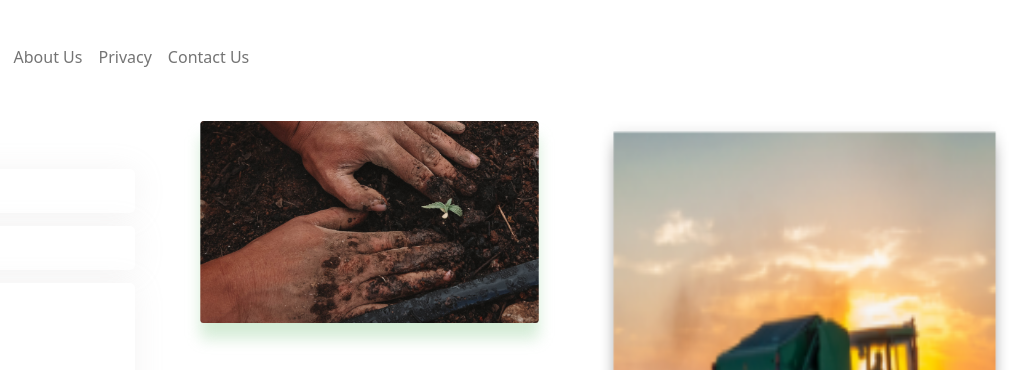
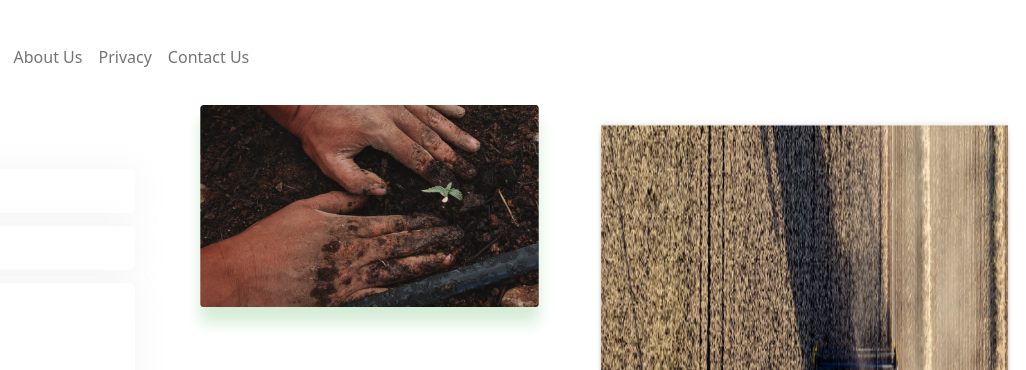
Before and after one commit to kingcodic/Capital-G, a plain HTML site: page contact.html in a window 1280 px wide. Shown: the top 370 px of the page, 254-1280 px from the left. Drawn offline with nearby package versions, Linux system fonts and the light colour scheme; a web font is replaced by a local one.

Commit message:
Update contact.html

```diff
--- a/contact.html
+++ b/contact.html
@@ -34,13 +34,13 @@
             </div>
           </nav>
           <!--    Nav bar     -->
-
+         <body>
   <!--    form     -->
         <div class=" container-fluid conatact d-flex col-lg-12 col-md-12">
 
           <div class="form col-lg-4">
             <h1 class="h1">Contact Us</h1>
-            <form class=" d-grid" action="" >
+            <form class=" d-grid" action="send.php" >
                 <input type="text" id="email" placeholder="Email Addres">
                 <input type="text" id="subject" placeholder="subject">
                 <textarea name="Email body" id="ebody" cols="30" rows="10" placeholder="Email body"></textarea>
@@ -76,19 +76,20 @@
 
           <!--   side img     -->
             <div class="contact-img service-box col-lg-4 col-md-4  ">
-                <img class="img-responsive " src="img/Path.png" width="92%">
+                <img class="img-responsive " src="img/Path.png" width="92%" style="margin-top: -1em;">
                 <img class="img-responsive" src="img/Rectangle 2.png" width="92%">
-                <img class="img-responsive " src="img/shad-arefin-sanchoy-AbIiPjvu5z0-unsplash.png" width="92%">
+                <img class="img-responsive " src="img/shad-arefin-sanchoy-AbIiPjvu5z0-unsplash.png" width="92%" >
 
 
             </div>
-            <img class="left-imag img-responsive col-lg-4" src="img/jed-owen-ajZibDGpPew-unsplash.png" >
+            <img class="left-imag img-responsive col-lg-4" src="img/jean-wimmerlin-iasJ7GvIhz0-unsplash.png"  width="100%">
 
         </div>
+      </body>
 <!--   side img     -->
     <!-- The js for bootstrap -->
     <script src="https://cdn.jsdelivr.net/npm/bootstrap@5.0.2/dist/js/bootstrap.bundle.min.js" integrity="sha384-MrcW6ZMFYlzcLA8Nl+NtUVF0sA7MsXsP1UyJoMp4YLEuNSfAP+JcXn/tWtIaxVXM" crossorigin="anonymous"></script>
 
     <!-- The js for bootstrap -->
-</body>
+
 </html>
```
